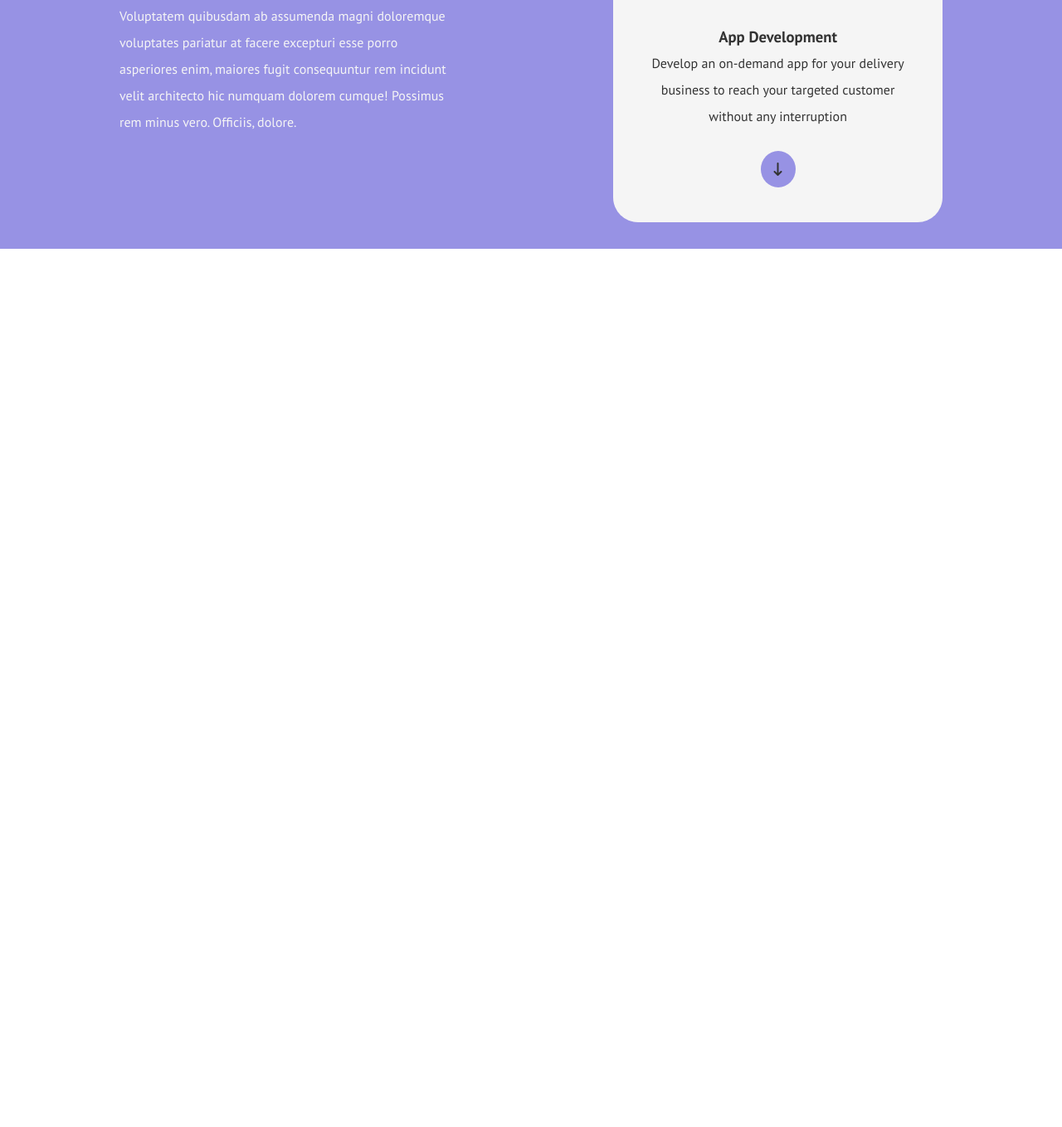
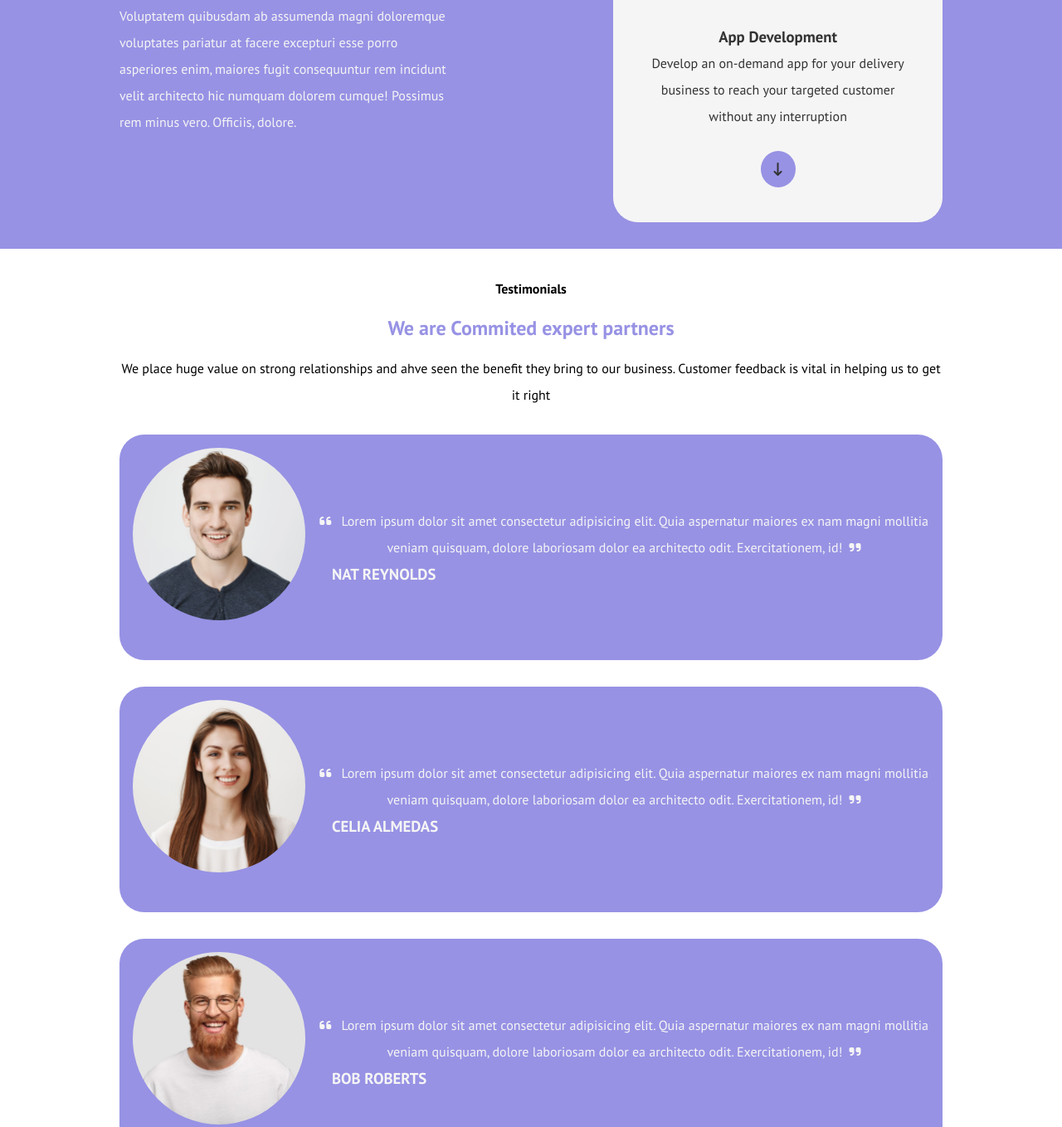
Before and after one commit to pyroYV/htmlcss-responsive-layout, a plain HTML site: page index.html in a window 1280 px wide. Shown: the part 1535-2894 px from the top of the page at 83% size. Before the commit the page ends 1835 px from the top, so only its background shows below. Drawn offline with Linux system fonts and the light colour scheme.

Commit message:
testimonials

```diff
--- a/index.html
+++ b/index.html
@@ -98,8 +98,37 @@
         </div>
     </section>
 
-    <section class="testimonials">
+    <section class="testimonials t-center">
+        <div class="container">
+            <h4>Testimonials</h4>
+            <h2>We are Commited expert partners</h2>
+            <p>We place huge value on strong relationships and ahve seen the benefit they bring to our business. Customer feedback is vital in helping us to get it right</p>
 
+            <div class="tes-card">
+                <img src="./img/testimonial1.jpg" alt="">
+                <div class="tes-text">
+                   <span class="tes-description"> Lorem ipsum dolor sit amet consectetur adipisicing elit. Quia aspernatur maiores ex nam magni mollitia veniam quisquam, dolore laboriosam dolor ea architecto odit. Exercitationem, id!</span>
+                    <h3>NAT REYNOLDS</h3>
+                </div>
+
+            </div>
+
+            <div class="tes-card">
+                <img src="./img/testimonial2.jpg" alt="">
+                <div class="tes-text">
+                <span class="tes-description"> Lorem ipsum dolor sit amet consectetur adipisicing elit. Quia aspernatur maiores ex nam magni mollitia veniam quisquam, dolore laboriosam dolor ea architecto odit. Exercitationem, id!</span>
+                <h3>CELIA ALMEDAS</h3>
+              </div>
+            </div>
+
+            <div class="tes-card">
+                <img src="./img/testimonial3.jpg" alt="">
+                <div class="tes-text">
+                <span class="tes-description"> Lorem ipsum dolor sit amet consectetur adipisicing elit. Quia aspernatur maiores ex nam magni mollitia veniam quisquam, dolore laboriosam dolor ea architecto odit. Exercitationem, id!</span>
+                <h3>BOB ROBERTS</h3>
+             </div>
+            </div>
+        </div>
     </section>
     </main>
 </body>
--- a/style/style.css
+++ b/style/style.css
@@ -158,6 +158,44 @@ main{
     display: inline-block;
 }
 
+
+/* Testimonials */
+.testimonials{
+    padding: 2rem;
+    line-height: 2rem;
+}
+.testimonials h2{
+    color: var(--purple);
+    margin: 1rem 0;
+}
+
+.tes-card{
+    padding: 1rem;
+    margin-top: 2rem;
+    background-color: var(--purple);
+    border-radius: 30px;
+    display: flex;
+    flex-direction: column;
+    align-items: center;
+    color: whitesmoke;
+}
+.testimonials img{
+    border-radius: 100%;
+    width: 13rem;
+    height: 13rem;
+    object-fit: cover;
+    margin-bottom: 2rem;
+}
+.tes-description::before{
+    font-family: "Font Awesome 5 Free"; font-weight: 900; content: "\f10d";
+    margin-right: 0.5rem;
+}
+
+.tes-description::after{
+    font-family: "Font Awesome 5 Free"; font-weight: 900; content: "\f10e";
+    margin-left: 0.5rem;
+}
+
  @media all and (min-width: 768px){
     /* Main */
     .twothirds{
@@ -166,6 +204,21 @@ main{
 
     .onethird{
         flex-basis: 27%;
+    }
+
+    /* testimonials */
+
+    .tes-card{
+        flex-direction: row;
+    }
+
+    .tes-text{
+        margin-left: 1rem;
+    }
+
+    .tes-card h3{
+        text-align: left;
+
     }
  }
 
@@ -209,4 +262,10 @@ main{
         max-width: 40%;
         margin-top: 10rem;
     }
+
+    /* testimonials */
+
+    .tes-card h3{
+        margin-left: 1rem;
+    }
 }
```
